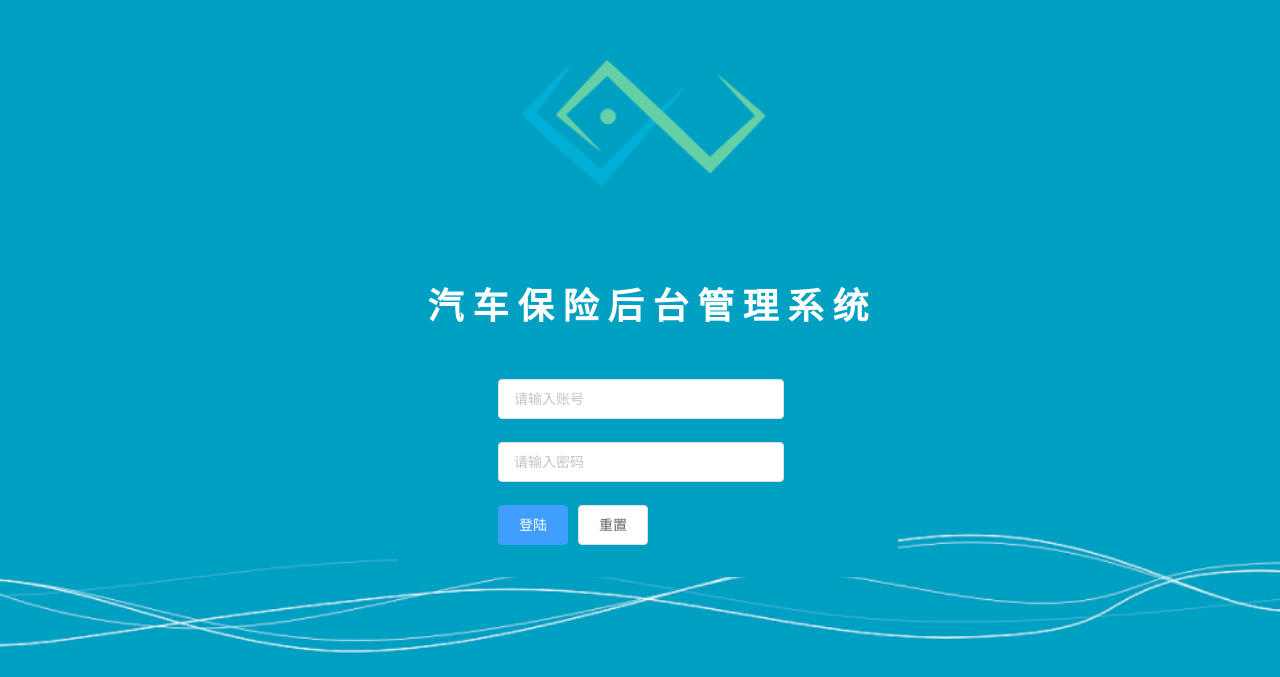
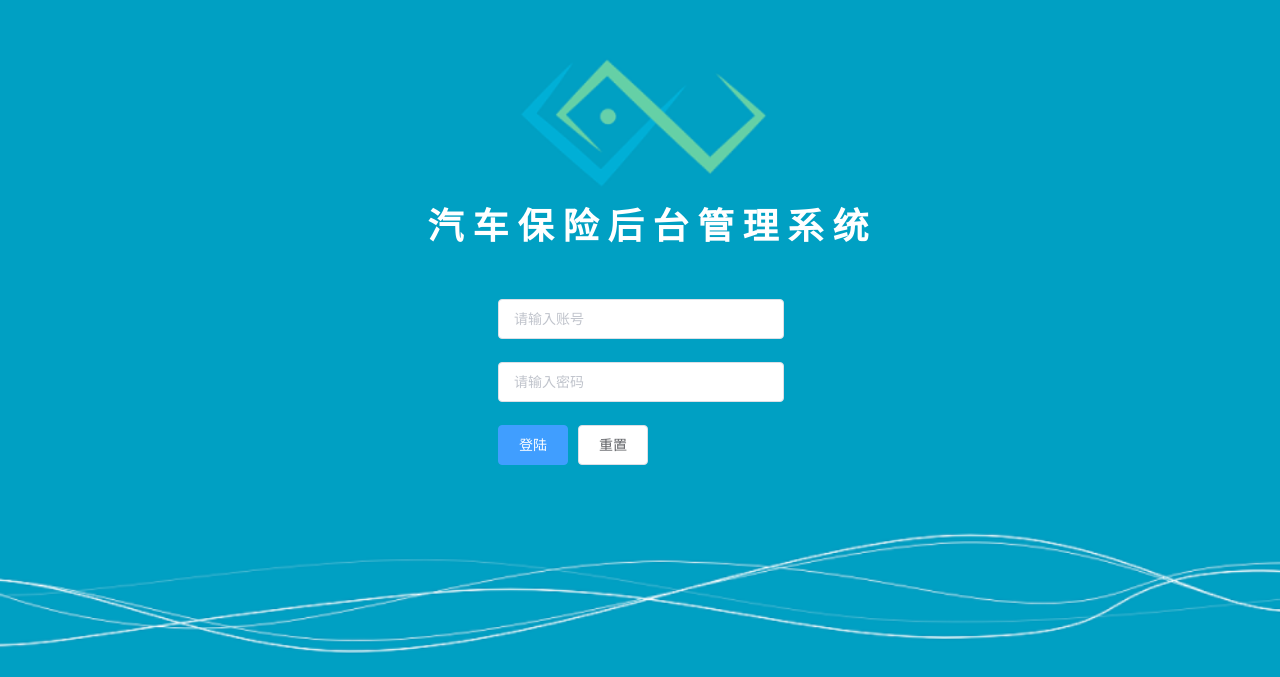
Before and after one commit to Hola-Asia/Automobile-Insurance, a Vue app: page /#/login in a window 1280 px wide. Shown: the part 123-800 px from the top of the page. Built offline with nearby package versions, Linux system fonts and the light colour scheme.

Commit message:
修改登陆页标题距离

```diff
--- a/src/views/Login.vue
+++ b/src/views/Login.vue
@@ -138,7 +138,7 @@ export default {
   background: #00A0C3;
   width: 500px;
   height: 300px;
-  margin: 0px 0 0 -242px;
+  margin: -80px 0 0 -242px;
   position: absolute;
   left: 50%;
   top: 50%;
```
